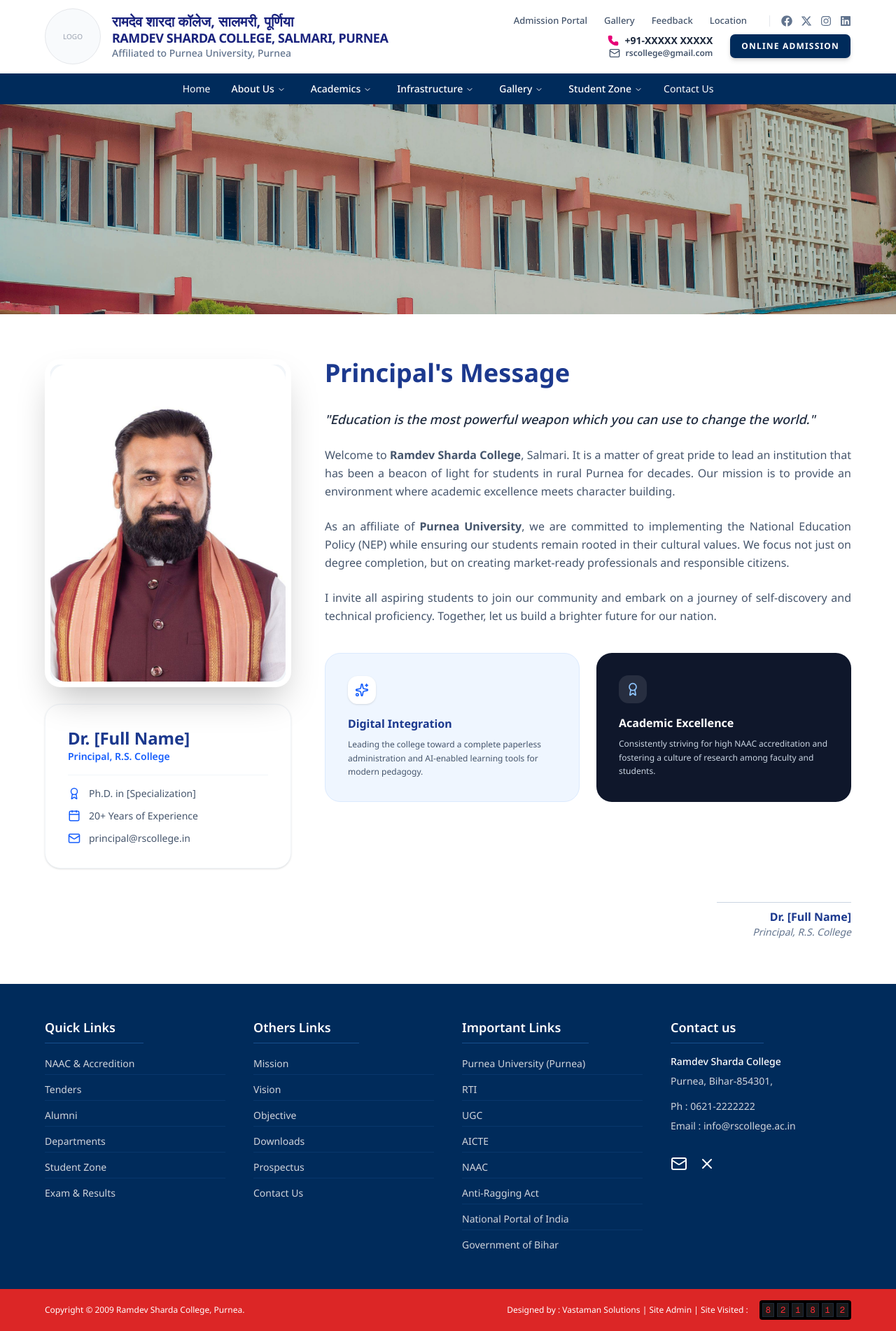
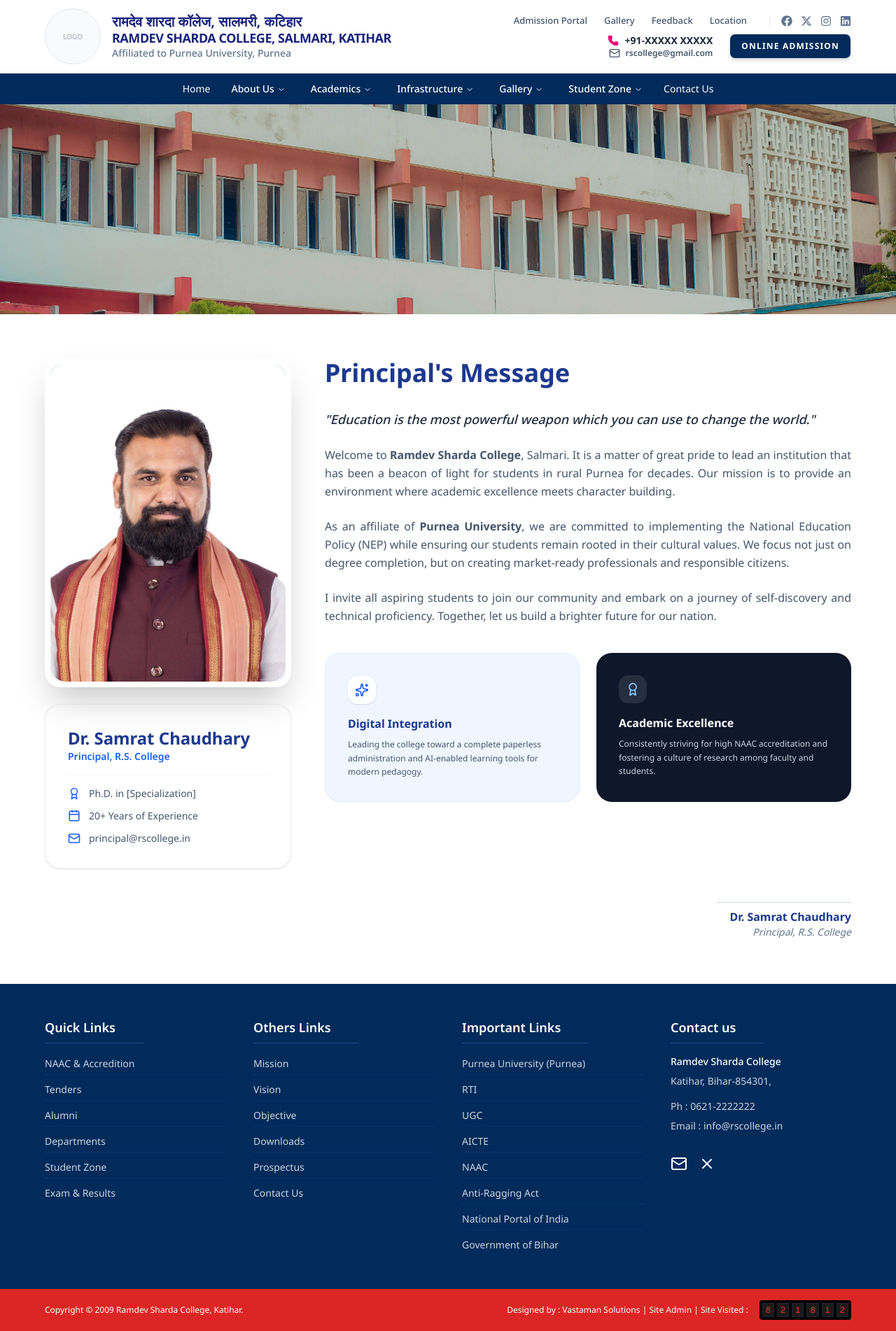
Before and after one commit to dshamshee/R.S-College, a Next.js app: page /about/principal in a window 1280 px wide. Shown: the whole page at 70% size. Built offline with nearby package versions, Linux system fonts and the light colour scheme; a web font is replaced by a local one.

Commit message:
fix the college address

```diff
--- a/app/about/principal/page.tsx
+++ b/app/about/principal/page.tsx
@@ -32,7 +32,7 @@
 
             <div className="bg-white border border-slate-100 p-8 rounded-3xl shadow-sm space-y-4">
               <div>
-                <h2 className="text-2xl font-bold text-blue-900">Dr. [Full Name]</h2>
+                <h2 className="text-2xl font-bold text-blue-900">Dr. Samrat Chaudhary</h2>
                 <p className="text-blue-600 font-semibold text-sm">Principal, R.S. College</p>
               </div>
 
@@ -111,7 +111,7 @@
             {/* Signature Section */}
             <div className="pt-10 flex flex-col items-end">
               <div className="w-48 h-16 border-b border-slate-300 mb-2" />
-              <p className="font-bold text-blue-900">Dr. [Full Name]</p>
+              <p className="font-bold text-blue-900">Dr. Samrat Chaudhary</p>
               <p className="text-sm text-slate-500 italic">Principal, R.S. College</p>
             </div>
           </div>
--- a/components/footer.tsx
+++ b/components/footer.tsx
@@ -56,9 +56,9 @@
             </h3>
             <div className="text-sm text-gray-300 flex flex-col gap-2">
               <p className="font-medium text-white">Ramdev Sharda College</p>
-              <p>Purnea, Bihar-854301,</p>
+              <p>Katihar, Bihar-854301,</p>
               <p className="mt-2">Ph : 0621-2222222</p>
-              <p>Email : info@rscollege.ac.in</p>
+              <p>Email : info@rscollege.in</p>
             </div>
 
             {/* Social Icons */}
@@ -73,7 +73,7 @@
       {/* Bottom Section: Copyright and Credits */}
       <div className="bg-[#dc2626] text-white py-4 px-6 md:px-16">
         <div className="max-w-7xl mx-auto flex flex-col md:flex-row justify-between items-center text-[12px] gap-4">
-          <p>Copyright © 2009 Ramdev Sharda College, Purnea.</p>
+          <p>Copyright © 2009 Ramdev Sharda College, Katihar.</p>
 
           <div className="flex items-center gap-4">
             <p>Designed by : Vastaman Solutions | Site Admin | Site Visited :</p>
--- a/components/navHeader.tsx
+++ b/components/navHeader.tsx
@@ -19,10 +19,10 @@
         </div>
         <div className="txt flex flex-col">
           <h1 className="text-xl font-bold text-[#1a237e] leading-tight">
-            रामदेव शारदा कॉलेज, सालमरी, पूर्णिया
+            रामदेव शारदा कॉलेज, सालमरी, कटिहार
           </h1>
           <h1 className="text-lg font-bold text-[#1a237e] leading-tight uppercase tracking-tight">
-            Ramdev Sharda College, Salmari, Purnea
+            Ramdev Sharda College, Salmari, Katihar
           </h1>
           <p className="text-sm text-slate-500 font-medium">
             Affiliated to Purnea University, Purnea
```
